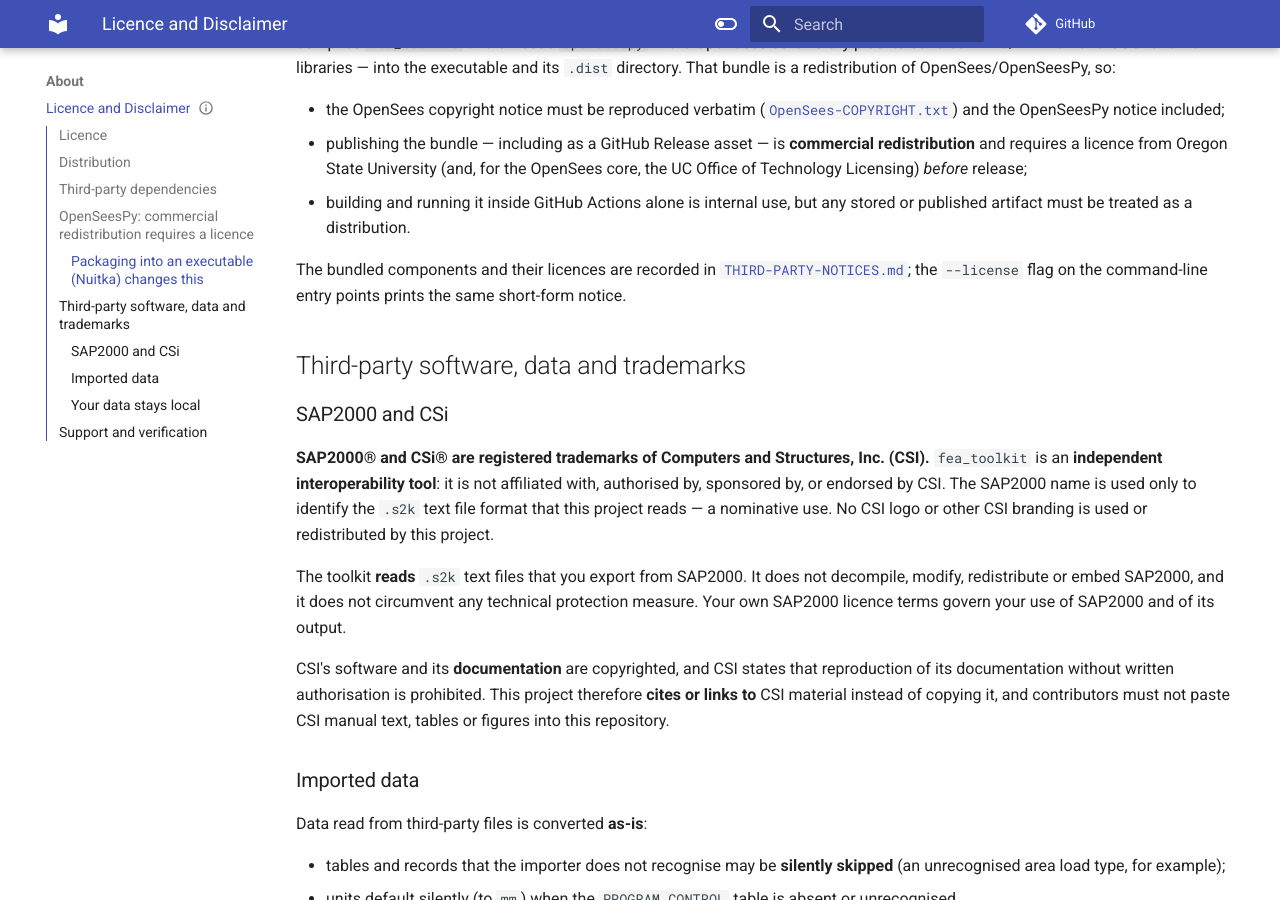
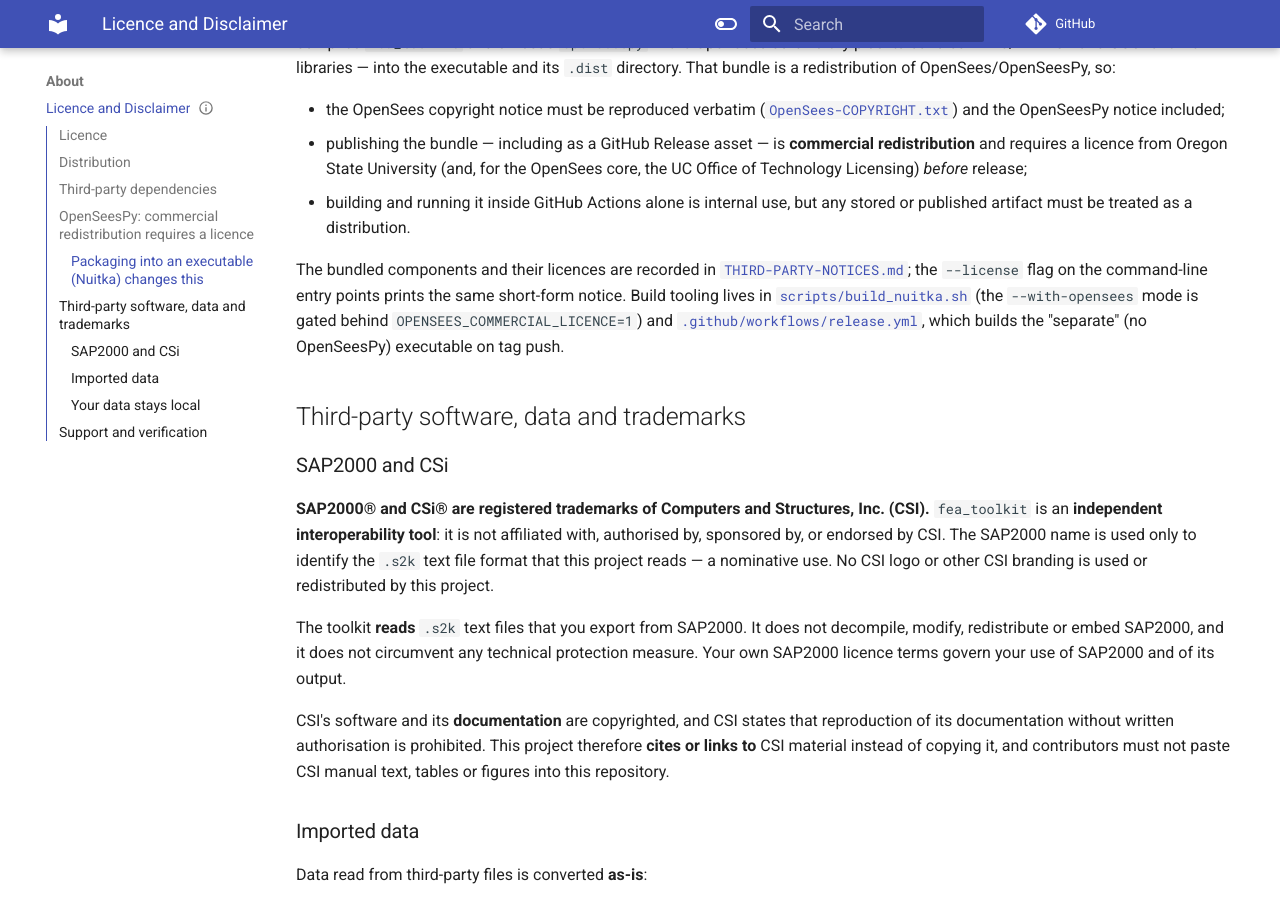
Before and after one commit to boustrephon/fea_toolkit, an MkDocs documentation site: the page built from docs/licence.md, in a window 1280 px wide and 900 px high, scrolled down 2904 px. Built offline with MkDocs 1.6.1 and Material for MkDocs 9.7.7, drawn with Linux system fonts in a browser that asks for light colours; comment, search, counter and statistics services are not loaded.

Commit message:
docs: link Nuitka build tooling from the licence page
Point the packaged-build note at scripts/build_nuitka.sh and .github/workflows/release.yml.

```diff
--- a/docs/licence.md
+++ b/docs/licence.md
@@ -150,7 +150,11 @@
 The bundled components and their licences are recorded in
 [`THIRD-PARTY-NOTICES.md`](https://github.com/boustrephon/fea_toolkit/blob/main/THIRD-PARTY-NOTICES.md);
 the `--license` flag on the command-line entry points prints the same short-form
-notice.
+notice. Build tooling lives in
+[`scripts/build_nuitka.sh`](https://github.com/boustrephon/fea_toolkit/blob/main/scripts/build_nuitka.sh)
+(the `--with-opensees` mode is gated behind `OPENSEES_COMMERCIAL_LICENCE=1`) and
+[`.github/workflows/release.yml`](https://github.com/boustrephon/fea_toolkit/blob/main/.github/workflows/release.yml),
+which builds the "separate" (no OpenSeesPy) executable on tag push.
 
 ## Third-party software, data and trademarks
 
```
